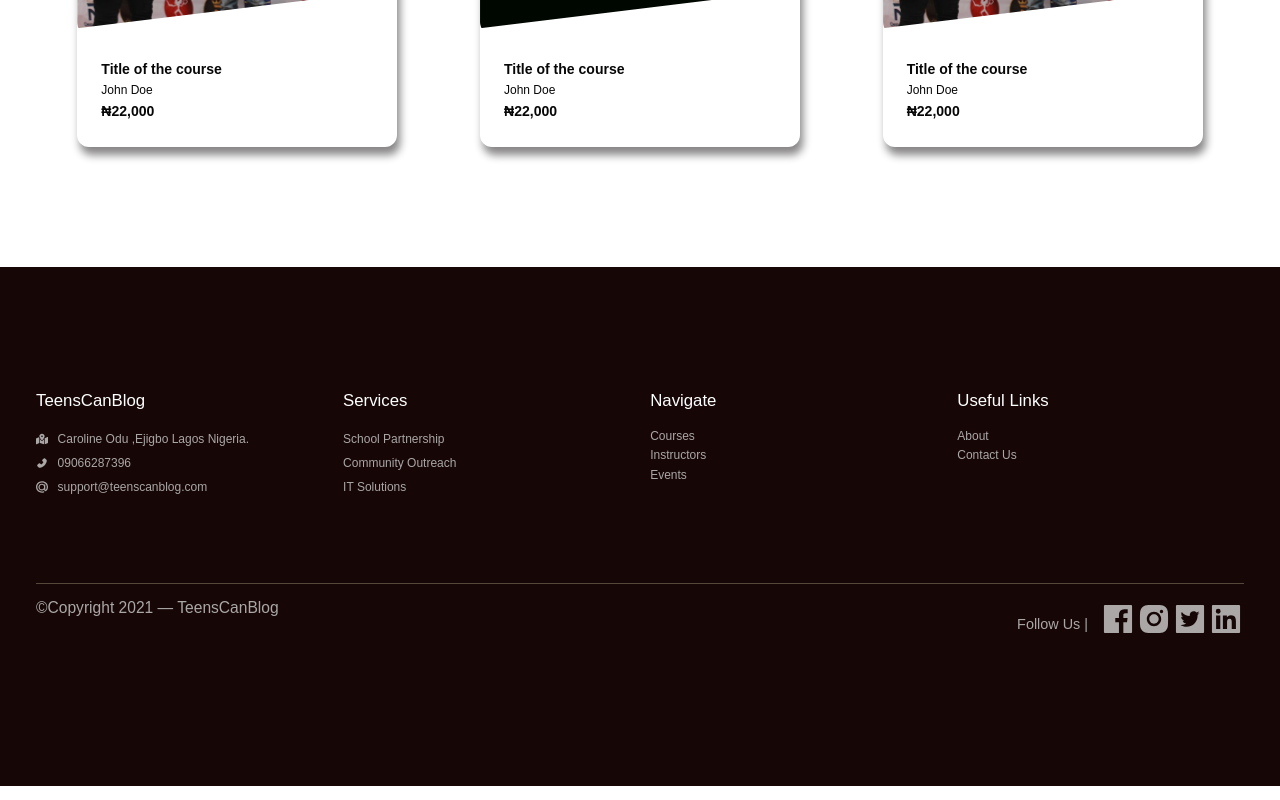
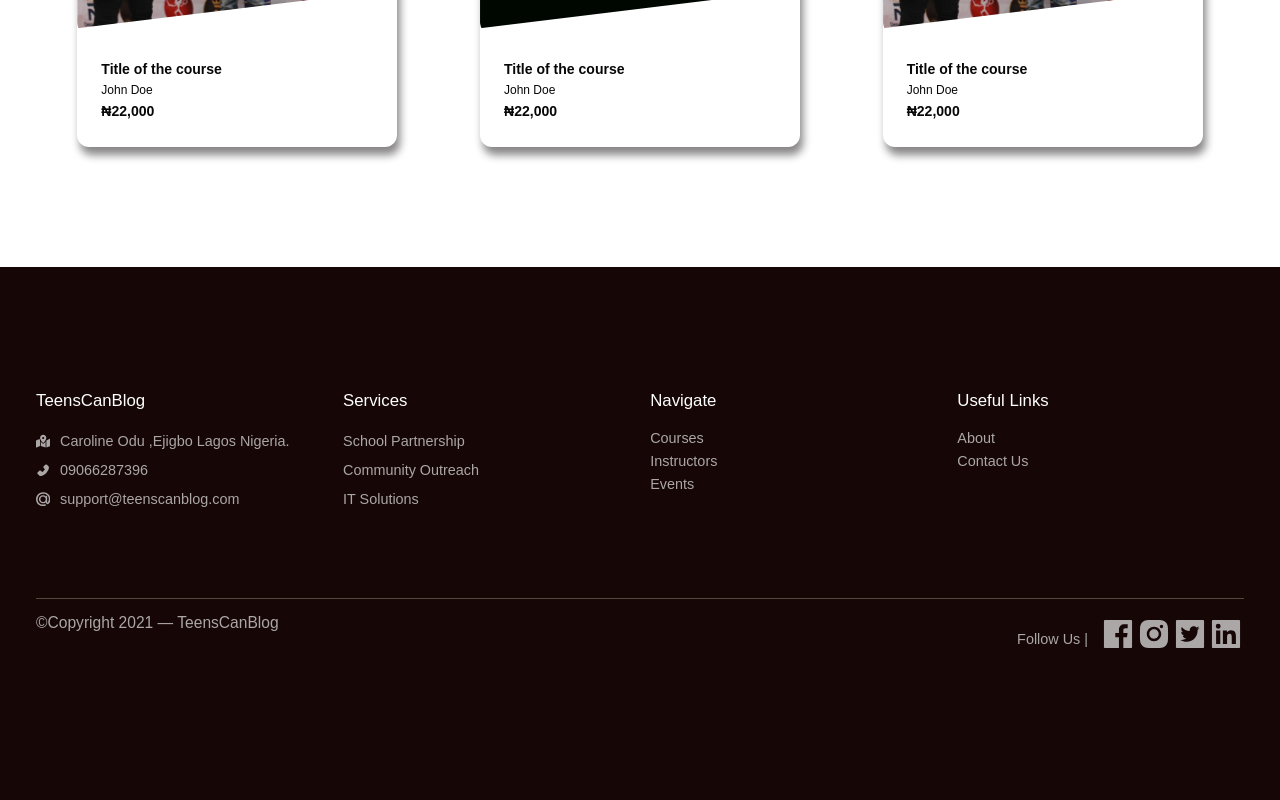
Before and after one commit to Niscolinx/teenscan, a React (Create React App) app: page / in a window 1280 px wide. Shown: the part 1422-2222 px from the top of the page. Built offline with nearby package versions, Linux system fonts and the light colour scheme; what react-router-last-location would draw is missing.

Commit message:
working on footer

```diff
--- a/src/sass/components/footer.scss
+++ b/src/sass/components/footer.scss
@@ -13,7 +13,7 @@
     &__item {
         font-weight: 500;
         // font-size: $font-clamp1;
-        font-size: 1rem;
+        font-size: 1.2rem;
 
         h3 {
             @extend .heading-3;
@@ -43,6 +43,10 @@
                 text-decoration: none;
                 align-items: center;
             }
+        }
+
+        @include respond(bigger-phone){
+            font-size: 1.1rem;
         }
     }
 
```
